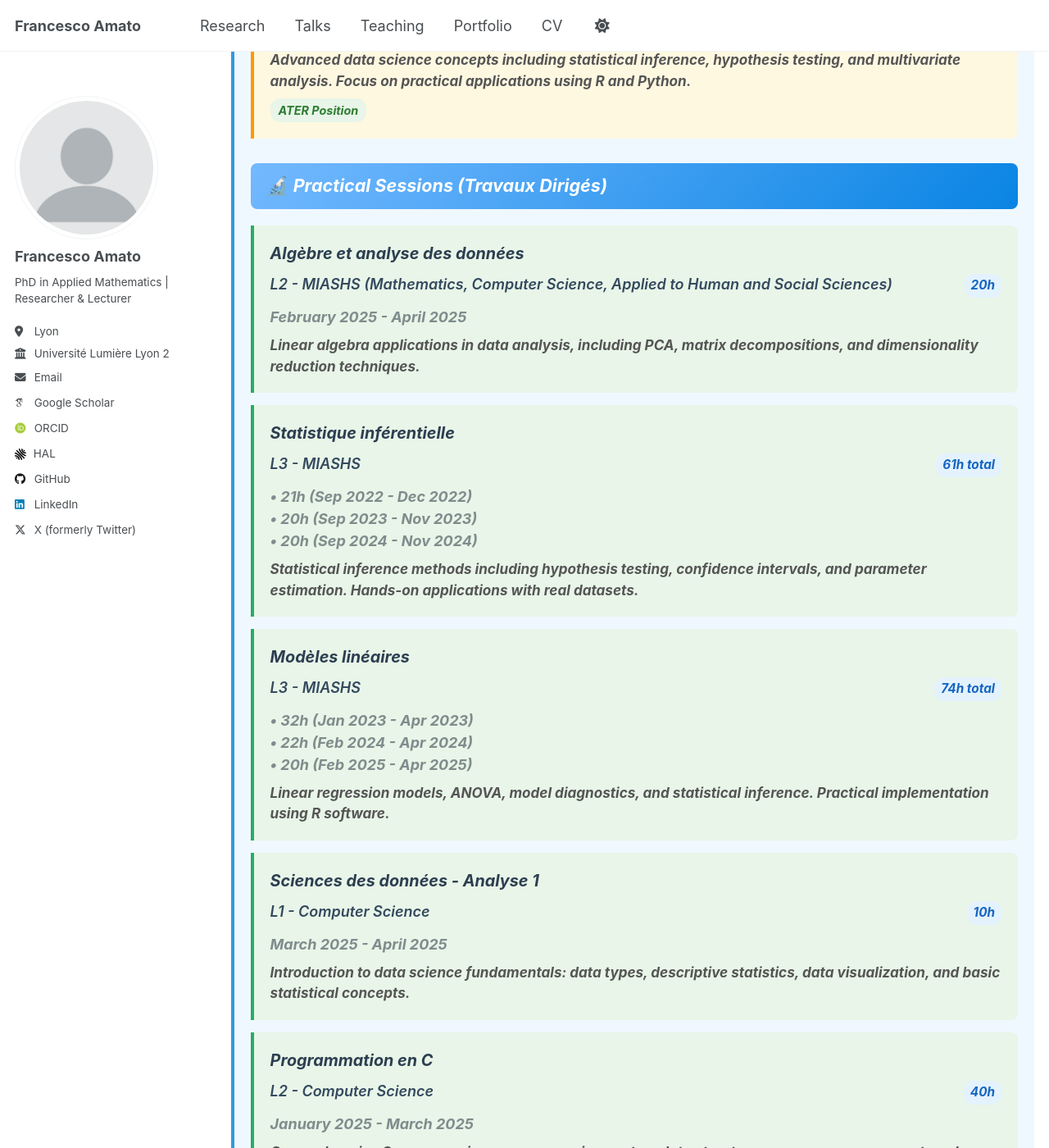
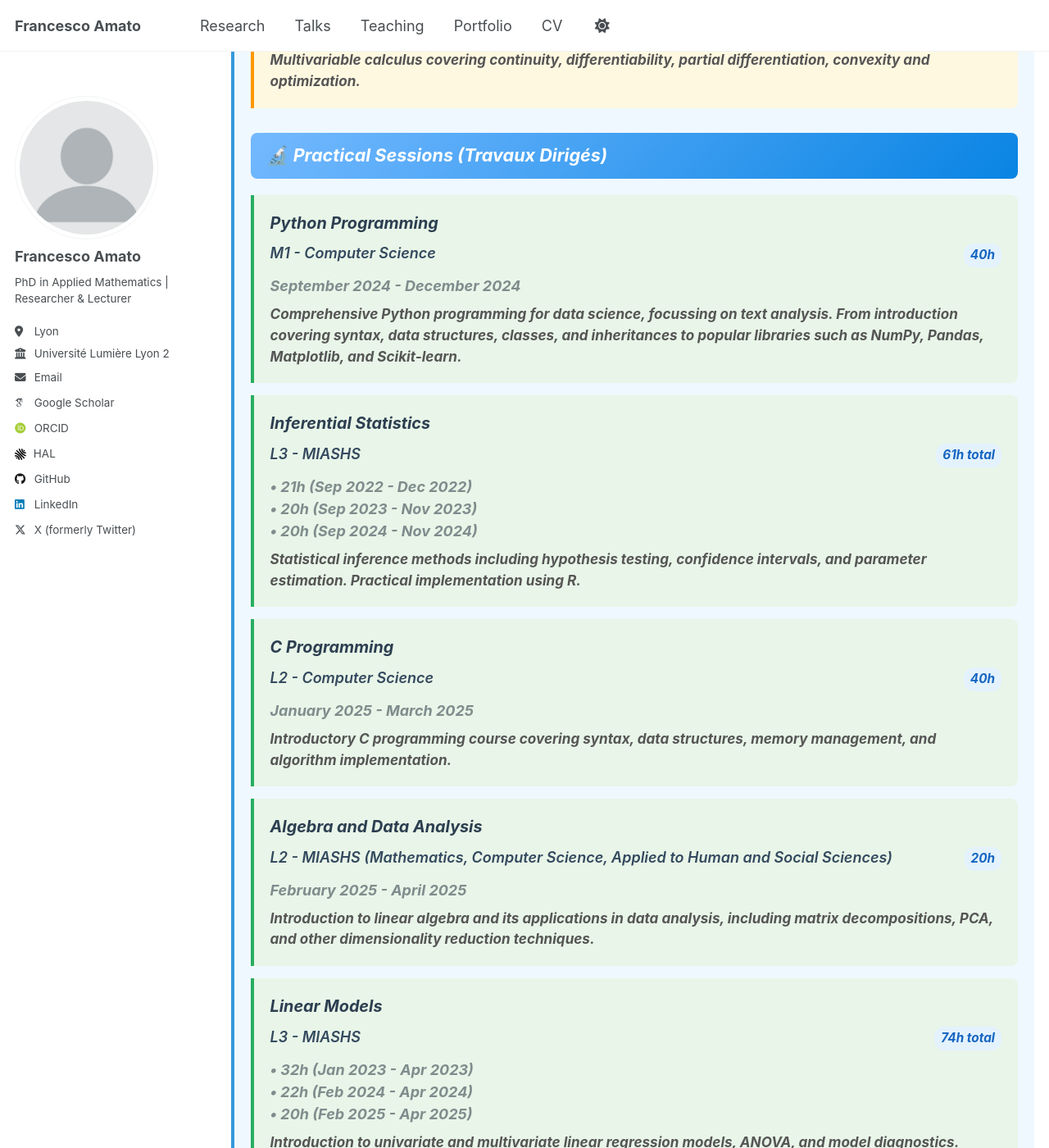
Before and after one commit to FraAmato/FraAmato.github.io, a Jekyll site: the page built from _pages/teaching.md, in a window 1280 px wide and 1400 px high, scrolled down 1134 px. Shown: the whole window at 82% size. Built offline with Jekyll 4.4.1, drawn with Linux system fonts in a browser that asks for light colours; some web fonts are replaced; a script that is not in the unit is left out; some of the changed text lies outside the part shown.

Commit message:
Update teaching.md

```diff
--- a/_pages/teaching.md
+++ b/_pages/teaching.md
@@ -196,7 +196,7 @@ author_profile: true
       <div class="stat-label">Total Hours</div>
     </div>
     <div class="stat-card">
-      <div class="stat-number">13</div>
+      <div class="stat-number">10</div>
       <div class="stat-label">Different Courses</div>
     </div>
     <div class="stat-card">
@@ -224,141 +224,151 @@ author_profile: true
     </div>
 
     <div class="lecture-item">
-      <div class="course-title">Sciences des données - Analyse 2</div>
+      <div class="course-title">Data Science - Analysis 2</div>
       <div class="course-details">
         <div class="course-level">L2 - Computer Science</div>
         <div class="course-hours">10h</div>
       </div>
       <div class="course-period">January 2025 - February 2025</div>
       <div class="course-description">
-        Advanced data science concepts including statistical inference, hypothesis testing, and multivariate analysis. Focus on practical applications using R and Python.
+         Multivariable calculus covering continuity, differentiability, partial differentiation, convexity and optimization.
       </div>
-      <span class="position-badge ater-badge">ATER Position</span>
     </div>
   </div>
 
-  <div class="level-section">
-    <div class="level-header">
-      <h4>🔬 Practical Sessions (Travaux Dirigés)</h4>
+ <div class="level-section">
+  <div class="level-header">
+    <h4>🔬 Practical Sessions (Travaux Dirigés)</h4>
+  </div>
+
+  <div class="course-item current-courses">
+    <div class="course-title">Python Programming</div>
+    <div class="course-details">
+      <div class="course-level">M1 - Computer Science</div>
+      <div class="course-hours">40h</div>
     </div>
+    <div class="course-period">September 2024 - December 2024</div>
+    <div class="course-description">
+      Comprehensive Python programming for data science, focussing on text analysis. From introduction covering syntax, data structures, classes, and inheritances to popular libraries such as NumPy, Pandas, Matplotlib, and Scikit-learn.
+    </div>
+  </div>
 
-    <div class="course-item current-courses">
-      <div class="course-title">Algèbre et analyse des données</div>
-      <div class="course-details">
-        <div class="course-level">L2 - MIASHS (Mathematics, Computer Science, Applied to Human and Social Sciences)</div>
-        <div class="course-hours">20h</div>
-      </div>
-      <div class="course-period">February 2025 - April 2025</div>
-      <div class="course-description">
-        Linear algebra applications in data analysis, including PCA, matrix decompositions, and dimensionality reduction techniques.
-      </div>
+  <div class="course-item current-courses">
+    <div class="course-title">Inferential Statistics</div>
+    <div class="course-details">
+      <div class="course-level">L3 - MIASHS</div>
+      <div class="course-hours">61h total</div>
     </div>
+    <div class="course-period">
+      • 21h (Sep 2022 - Dec 2022)<br>
+      • 20h (Sep 2023 - Nov 2023)<br>
+      • 20h (Sep 2024 - Nov 2024)
+    </div>
+    <div class="course-description">
+      Statistical inference methods including hypothesis testing, confidence intervals, and parameter estimation. Practical implementation using R.
+    </div>
+  </div>
 
-    <div class="course-item current-courses">
-      <div class="course-title">Statistique inférentielle</div>
-      <div class="course-details">
-        <div class="course-level">L3 - MIASHS</div>
-        <div class="course-hours">61h total</div>
-      </div>
-      <div class="course-period">
-        • 21h (Sep 2022 - Dec 2022)<br>
-        • 20h (Sep 2023 - Nov 2023)<br>
-        • 20h (Sep 2024 - Nov 2024)
-      </div>
-      <div class="course-description">
-        Statistical inference methods including hypothesis testing, confidence intervals, and parameter estimation. Hands-on applications with real datasets.
-      </div>
+  <div class="course-item current-courses">
+    <div class="course-title">C Programming</div>
+    <div class="course-details">
+      <div class="course-level">L2 - Computer Science</div>
+      <div class="course-hours">40h</div>
     </div>
+    <div class="course-period">January 2025 - March 2025</div>
+    <div class="course-description">
+      Introductory C programming course covering syntax, data structures, memory management, and algorithm implementation.
+    </div>
+  </div>
 
-    <div class="course-item current-courses">
-      <div class="course-title">Modèles linéaires</div>
-      <div class="course-details">
-        <div class="course-level">L3 - MIASHS</div>
-        <div class="course-hours">74h total</div>
-      </div>
-      <div class="course-period">
-        • 32h (Jan 2023 - Apr 2023)<br>
-        • 22h (Feb 2024 - Apr 2024)<br>
-        • 20h (Feb 2025 - Apr 2025)
-      </div>
-      <div class="course-description">
-        Linear regression models, ANOVA, model diagnostics, and statistical inference. Practical implementation using R software.
-      </div>
+  <div class="course-item current-courses">
+    <div class="course-title">Algebra and Data Analysis</div>
+    <div class="course-details">
+      <div class="course-level">L2 - MIASHS (Mathematics, Computer Science, Applied to Human and Social Sciences)</div>
+      <div class="course-hours">20h</div>
     </div>
+    <div class="course-period">February 2025 - April 2025</div>
+    <div class="course-description">
+      Introduction to linear algebra and its applications in data analysis, including matrix decompositions, PCA, and other dimensionality reduction techniques.
+    </div>
+  </div>
 
-    <div class="course-item current-courses">
-      <div class="course-title">Sciences des données - Analyse 1</div>
-      <div class="course-details">
-        <div class="course-level">L1 - Computer Science</div>
-        <div class="course-hours">10h</div>
-      </div>
-      <div class="course-period">March 2025 - April 2025</div>
-      <div class="course-description">
-        Introduction to data science fundamentals: data types, descriptive statistics, data visualization, and basic statistical concepts.
-      </div>
+  <div class="course-item current-courses">
+    <div class="course-title">Linear Models</div>
+    <div class="course-details">
+      <div class="course-level">L3 - MIASHS</div>
+      <div class="course-hours">74h total</div>
     </div>
+    <div class="course-period">
+      • 32h (Jan 2023 - Apr 2023)<br>
+      • 22h (Feb 2024 - Apr 2024)<br>
+      • 20h (Feb 2025 - Apr 2025)
+    </div>
+    <div class="course-description">
+      Introduction to univariate and multivariate linear regression models, ANOVA, and model diagnostics. Practical implementation using R.
+    </div>
+  </div>
 
-    <div class="course-item current-courses">
-      <div class="course-title">Programmation en C</div>
-      <div class="course-details">
-        <div class="course-level">L2 - Computer Science</div>
-        <div class="course-hours">40h</div>
-      </div>
-      <div class="course-period">January 2025 - March 2025</div>
-      <div class="course-description">
-        Comprehensive C programming course covering syntax, data structures, memory management, and algorithm implementation.
-      </div>
+  <div class="course-item current-courses">
+    <div class="course-title">Exploratory Data Analysis</div>
+    <div class="course-details">
+      <div class="course-level">L3 - Computer Science</div>
+      <div class="course-hours">12h</div>
     </div>
+    <div class="course-period">February 2025 - March 2025</div>
+    <div class="course-description">
+      Exploratory data analysis techniques, data visualization, dimensionality reduction techniques. Practical implementation using R.
+    </div>
+  </div>
 
-    <div class="course-item current-courses">
-      <div class="course-title">Analyse exploratoire des données</div>
-      <div class="course-details">
-        <div class="course-level">L3 - Computer Science</div>
-        <div class="course-hours">12h</div>
-      </div>
-      <div class="course-period">February 2025 - March 2025</div>
-      <div class="course-description">
-        Exploratory data analysis techniques, data visualization, statistical summaries, and pattern discovery methods.
-      </div>
+  <div class="course-item current-courses">
+    <div class="course-title">Linear Modeling</div>
+    <div class="course-details">
+      <div class="course-level">L3 - Computer Science</div>
+      <div class="course-hours">12h</div>
     </div>
+    <div class="course-period">February 2025 - March 2025</div>
+    <div class="course-description">
+     Introduction to univariate and multivariate linear regression models. Practical implementation using Python.
+    </div>
+  </div>
 
-    <div class="course-item current-courses">
-      <div class="course-title">Modélisation linéaire</div>
-      <div class="course-details">
-        <div class="course-level">L3 - Computer Science</div>
-        <div class="course-hours">12h</div>
-      </div>
-      <div class="course-period">February 2025 - March 2025</div>
-      <div class="course-description">
-        Linear modeling techniques for computer science applications, including regression analysis and predictive modeling.
-      </div>
+  <div class="course-item current-courses">
+    <div class="course-title">Supervised Learning</div>
+    <div class="course-details">
+      <div class="course-level">M1 - Computer Science</div>
+      <div class="course-hours">28h total</div>
     </div>
+    <div class="course-period">
+      • 14h (Feb 2024 - Mar 2024)<br>
+      • 14h (Feb 2025 - Mar 2025)
+    </div>
+    <div class="course-description">
+      Supervised machine learning algorithms including classification, regression methods, neural networks, model validation, and performance evaluation. Practical implementation using R.
+    </div>
+  </div>
 
-    <div class="course-item current-courses">
-      <div class="course-title">Apprentissage supervisé</div>
-      <div class="course-details">
-        <div class="course-level">M1 - Computer Science</div>
-        <div class="course-hours">28h total</div>
-      </div>
-      <div class="course-period">
-        • 14h (Feb 2024 - Mar 2024)<br>
-        • 14h (Feb 2025 - Mar 2025)
-      </div>
-      <div class="course-description">
-        Supervised machine learning algorithms including classification and regression methods, model validation, and performance evaluation.
-      </div>
+  <div class="course-item current-courses">
+    <div class="course-title">Data Science - Analysis 1</div>
+    <div class="course-details">
+      <div class="course-level">L1 - Computer Science</div>
+      <div class="course-hours">10h</div>
     </div>
+    <div class="course-period">March 2025 - April 2025</div>
+    <div class="course-description">
+      Introductory calculus covering continuity, differentiability, partial differentiation, convexity and optimization for univariate functions.
+    </div>
+  </div>
 
-    <div class="course-item current-courses">
-      <div class="course-title">Programmation en Python</div>
-      <div class="course-details">
-        <div class="course-level">M1 - Computer Science</div>
-        <div class="course-hours">40h</div>
-      </div>
-      <div class="course-period">September 2024 - December 2024</div>
-      <div class="course-description">
-        Comprehensive Python programming for data science including NumPy, Pandas, Matplotlib, and Scikit-learn libraries.
-      </div>
+  <div class="course-item current-courses">
+    <div class="course-title">Data Science - Analysis 2</div>
+    <div class="course-details">
+      <div class="course-level">L2 - Computer Science</div>
+      <div class="course-hours">10h</div>
+    </div>
+    <div class="course-period">March 2025 - April 2025</div>
+    <div class="course-description">
+      Multivariable calculus covering continuity, differentiability, partial differentiation, convexity and optimization.
     </div>
   </div>
 </div>
@@ -373,11 +383,11 @@ author_profile: true
     </div>
     <div class="stat-card">
       <div style="font-size: 1.2em; margin-bottom: 10px;">💻 Programming</div>
-      <div class="stat-label">Python<br>C/C++<br>R Software</div>
+      <div class="stat-label">Python<br>C/C++<br>R</div>
     </div>
     <div class="stat-card">
       <div style="font-size: 1.2em; margin-bottom: 10px;">🤖 Machine Learning</div>
-      <div class="stat-label">Supervised Learning<br>Data Mining<br>Model Validation</div>
+      <div class="stat-label">Supervised Learning<br>Unsupervised Learning<br>Data Mining</div>
     </div>
     <div class="stat-card">
       <div style="font-size: 1.2em; margin-bottom: 10px;">📈 Data Science</div>
```
